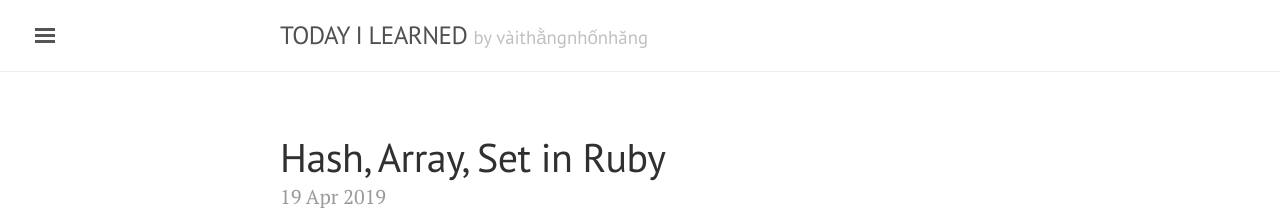
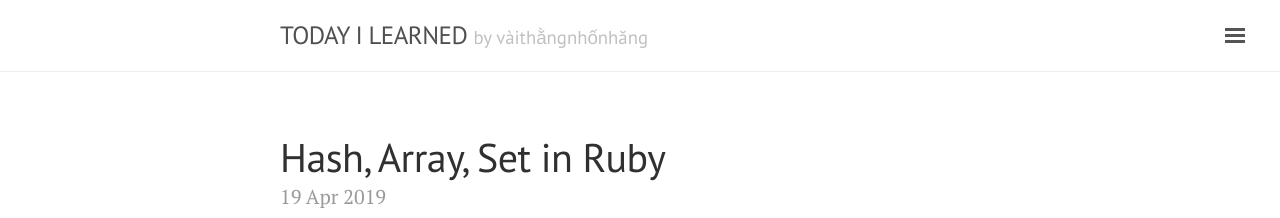
Before and after one commit to tuanminh20/til, a Jekyll site: the page built from index.html, in a window 1280 px wide. Shown: the top 218 px of the page. Built offline with Jekyll 4.4.1, drawn with Linux system fonts in a browser that asks for light colours; the list of posts is cut into pages by our own code.

Commit message:
update layoutl

```diff
--- a/_config.yml
+++ b/_config.yml
@@ -18,4 +18,4 @@ author:
   email:             # markdotto@gmail.com
 
 # Custom vars
-version:             # 1.0.0
+version:             1.0.0
--- a/_layouts/default.html
+++ b/_layouts/default.html
@@ -3,7 +3,7 @@
 
   {% include head.html %}
 
-  <body>
+  <body class="layout-reverse sidebar-overlay">
 
     {% include sidebar.html %}
 
```
